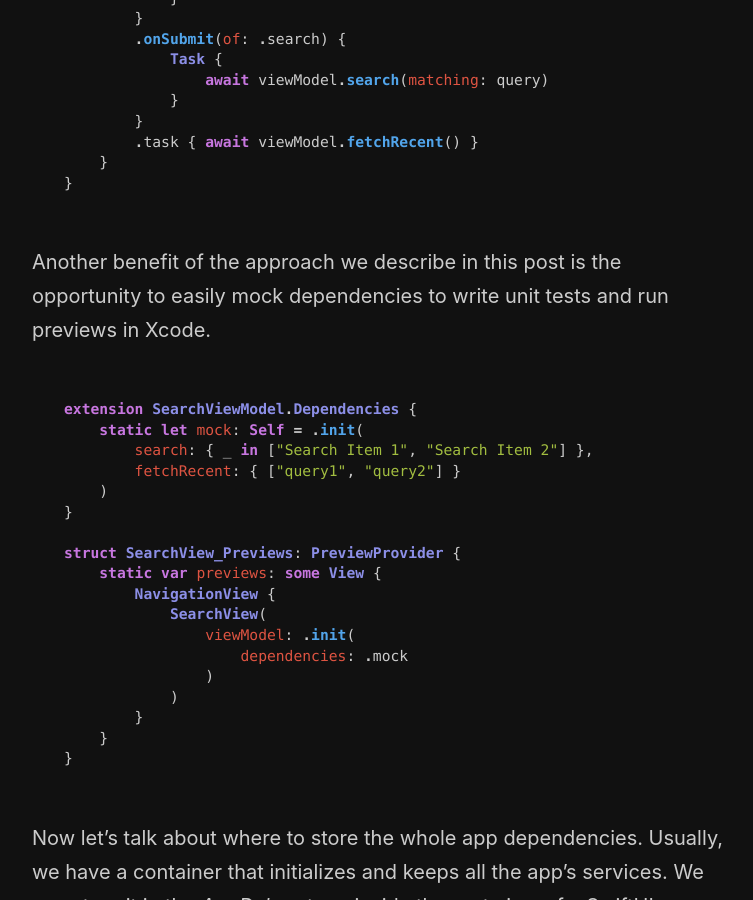
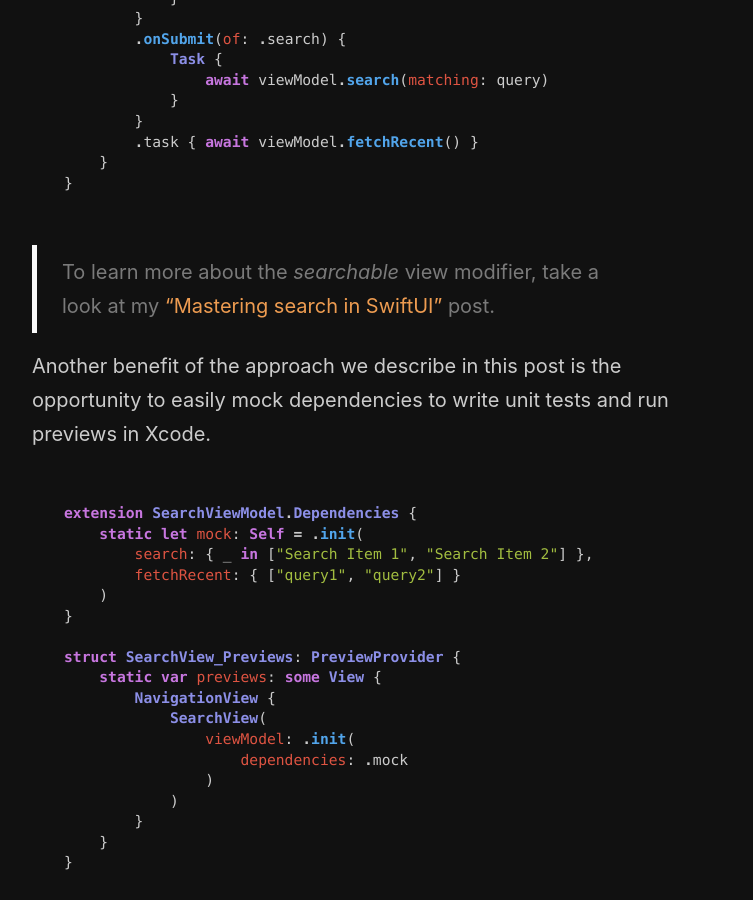
Before and after one commit to mecid/mecid.github.io, a Jekyll site: the page built from _posts/2022-02-02-microapps-architecture-in-swift-dependency-injection.md, in a window 1280 px wide and 900 px high, scrolled down 2910 px. Shown: the whole window, without its empty margins (258-1011 px from the left). Built offline with Jekyll 4.4.1, drawn with Linux system fonts in a browser that asks for light colours.

Commit message:
mastering search reference added to di in microapps post

````diff
--- a/_posts/2022-02-02-microapps-architecture-in-swift-dependency-injection.md
+++ b/_posts/2022-02-02-microapps-architecture-in-swift-dependency-injection.md
@@ -96,6 +96,8 @@
 }
 ```
 
+> To learn more about the *searchable* view modifier, take a look at my ["Mastering search in SwiftUI"](/2021/06/23/mastering-search-in-swiftui/) post.
+
 Another benefit of the approach we describe in this post is the opportunity to easily mock dependencies to write unit tests and run previews in Xcode.
 
 ```swift
````
